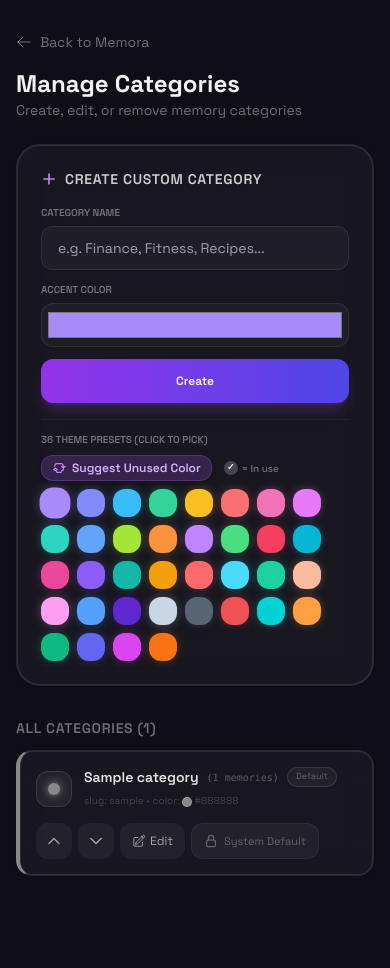
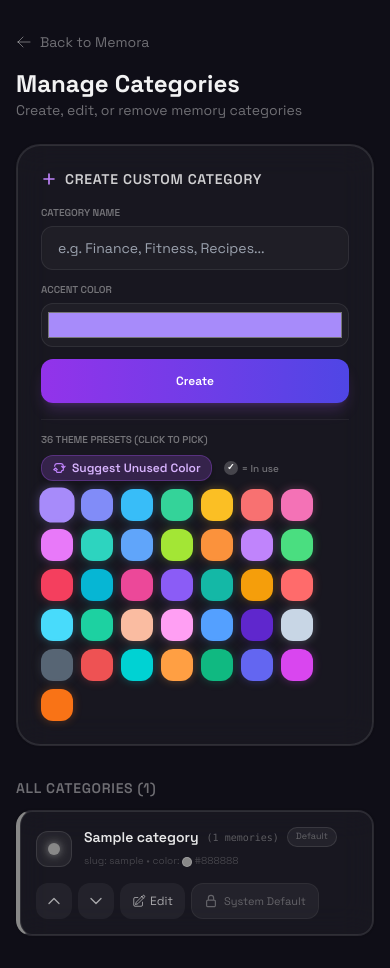
Before and after one commit to omtiwari17/Memora, a Django app: page /categories/ in a window 390 px wide. Before the commit the page ends 876 px from the top, so only its background shows below. Run offline with Django 5.2, Linux system fonts and the light colour scheme; a user stored in the database is signed in; tables that the repository leaves empty hold one stand-in row (values such as "Sample post"); some libraries are stand-ins or nearby versions.

Commit message:
refactor(views): refine memory detail, category management, and admin console for mobile and tablet screens

```diff
--- a/quotes/templates/quotes/admin_denied.html
+++ b/quotes/templates/quotes/admin_denied.html
@@ -3,7 +3,7 @@
 <html lang="en" data-theme="dracula">
 <head>
     <meta charset="UTF-8">
-    <meta name="viewport" content="width=device-width, initial-scale=1.0">
+    <meta name="viewport" content="width=device-width, initial-scale=1.0, viewport-fit=cover">
     <title>Access Denied - Memora Admin</title>
     <link rel="icon" type="image/svg+xml" href="{% static 'logo.svg' %}">
     <link rel="apple-touch-icon" sizes="180x180" href="{% static 'apple-touch-icon.png' %}">
--- a/quotes/templates/quotes/admin_login.html
+++ b/quotes/templates/quotes/admin_login.html
@@ -3,7 +3,7 @@
 <html lang="en" data-theme="dracula">
 <head>
     <meta charset="UTF-8">
-    <meta name="viewport" content="width=device-width, initial-scale=1.0">
+    <meta name="viewport" content="width=device-width, initial-scale=1.0, viewport-fit=cover">
     <title>Admin Access - Memora Control Console</title>
     <meta name="description" content="Dedicated Admin Authentication Portal for Memora Control Console.">
     <link rel="icon" type="image/svg+xml" href="{% static 'logo.svg' %}">
@@ -106,6 +106,7 @@
                         type="password"
                         name="pin"
                         placeholder="••••••"
+                        inputmode="numeric"
                         class="w-full bg-white/[0.04] border border-white/10 rounded-xl px-4 py-3 text-center text-xl font-mono text-white placeholder-white/20 outline-none focus:border-amber-400/50 focus:bg-white/[0.06] transition-all"
                         required
                     >
--- a/quotes/templates/quotes/category_manage.html
+++ b/quotes/templates/quotes/category_manage.html
@@ -3,7 +3,7 @@
 <html lang="en" data-theme="dracula">
 <head>
     <meta charset="UTF-8">
-    <meta name="viewport" content="width=device-width, initial-scale=1.0">
+    <meta name="viewport" content="width=device-width, initial-scale=1.0, viewport-fit=cover">
     <title>Manage Categories - Memora</title>
     <link rel="icon" type="image/svg+xml" href="{% static 'logo.svg' %}">
     <link rel="apple-touch-icon" sizes="180x180" href="{% static 'apple-touch-icon.png' %}">
@@ -130,7 +130,7 @@
                     <div class="flex flex-wrap gap-2" id="create-color-presets">
                         {% for hex_code, color_title in preset_palette %}
                         <button type="button" onclick="selectPresetColor('{{ hex_code }}', 'create-color', this)"
-                            class="color-swatch-btn w-7 h-7 rounded-xl flex items-center justify-center transition-transform hover:scale-110 shadow-md relative {% if forloop.first %}ring-2 ring-white scale-110{% endif %}"
+                            class="color-swatch-btn w-8 h-8 sm:w-7 sm:h-7 rounded-xl flex items-center justify-center transition-transform hover:scale-110 shadow-md relative {% if forloop.first %}ring-2 ring-white scale-110{% endif %}"
                             style="background-color: {{ hex_code }}; box-shadow: 0 0 10px {{ hex_code }}50;"
                             title="{{ color_title }}{% if hex_code in used_colors %} (Already in use){% else %} (Available){% endif %}">
                             {% if hex_code in used_colors %}
@@ -168,20 +168,20 @@
                 </div>
 
                 <!-- Actions -->
-                <div class="flex items-center gap-1.5">
+                <div class="flex items-center gap-1.5 flex-wrap sm:flex-nowrap">
                     <form method="POST" action="{% url 'category_reorder' cat.id 'up' %}" class="inline">
                         {% csrf_token %}
-                        <button type="submit" class="h-9 w-9 rounded-xl bg-white/5 hover:bg-white/10 text-xs text-white/60 hover:text-white transition-all flex items-center justify-center" title="Move Up">
+                        <button type="submit" class="h-9 w-9 rounded-xl bg-white/5 hover:bg-white/10 text-xs text-white/60 hover:text-white transition-all flex items-center justify-center cursor-pointer" title="Move Up">
                             <svg class="w-4 h-4" fill="none" viewBox="0 0 24 24" stroke="currentColor" stroke-width="2"><path stroke-linecap="round" stroke-linejoin="round" d="M4.5 15.75l7.5-7.5 7.5 7.5"/></svg>
                         </button>
                     </form>
                     <form method="POST" action="{% url 'category_reorder' cat.id 'down' %}" class="inline">
                         {% csrf_token %}
-                        <button type="submit" class="h-9 w-9 rounded-xl bg-white/5 hover:bg-white/10 text-xs text-white/60 hover:text-white transition-all flex items-center justify-center" title="Move Down">
+                        <button type="submit" class="h-9 w-9 rounded-xl bg-white/5 hover:bg-white/10 text-xs text-white/60 hover:text-white transition-all flex items-center justify-center cursor-pointer" title="Move Down">
                             <svg class="w-4 h-4" fill="none" viewBox="0 0 24 24" stroke="currentColor" stroke-width="2"><path stroke-linecap="round" stroke-linejoin="round" d="M19.5 8.25l-7.5 7.5-7.5-7.5"/></svg>
                         </button>
                     </form>
-                    <button onclick="toggleEdit('{{ cat.id }}')" class="h-9 px-3 rounded-xl bg-white/5 hover:bg-white/10 text-xs text-white/60 hover:text-white transition-all flex items-center justify-center gap-1">
+                    <button onclick="toggleEdit('{{ cat.id }}')" class="h-9 px-3 rounded-xl bg-white/5 hover:bg-white/10 text-xs text-white/60 hover:text-white transition-all flex items-center justify-center gap-1 cursor-pointer">
                         <svg class="w-3.5 h-3.5" fill="none" viewBox="0 0 24 24" stroke="currentColor" stroke-width="1.5"><path stroke-linecap="round" stroke-linejoin="round" d="M16.862 4.487l1.687-1.688a1.875 1.875 0 112.652 2.652L10.582 16.07a4.5 4.5 0 01-1.897 1.13L6 18l.8-2.685a4.5 4.5 0 011.13-1.897l8.932-8.931zm0 0L19.5 7.125M18 14v4.75A2.25 2.25 0 0115.75 21H5.25A2.25 2.25 0 013 18.75V8.25A2.25 2.25 0 015.25 6H10"/></svg>
                         Edit
                     </button>
@@ -236,10 +236,10 @@
                                 <span class="text-[9px] text-white/30">✓ = In use</span>
                             </div>
                         </div>
-                        <div class="flex flex-wrap gap-1.5">
+                        <div class="flex flex-wrap gap-2">
                             {% for hex_code, color_title in preset_palette %}
                             <button type="button" onclick="selectPresetColor('{{ hex_code }}', 'edit-color-{{ cat.id }}', this)"
-                                class="color-swatch-btn w-6 h-6 rounded-lg flex items-center justify-center transition-transform hover:scale-110 relative {% if cat.color|lower == hex_code %}ring-2 ring-white scale-110{% endif %}"
+                                class="color-swatch-btn w-8 h-8 sm:w-6 sm:h-6 rounded-lg flex items-center justify-center transition-transform hover:scale-110 relative {% if cat.color|lower == hex_code %}ring-2 ring-white scale-110{% endif %}"
                                 style="background-color: {{ hex_code }};"
                                 title="{{ color_title }}{% if hex_code in used_colors %} (Already in use){% else %} (Available){% endif %}">
                                 {% if hex_code in used_colors %}
--- a/quotes/templates/quotes/random_memory.html
+++ b/quotes/templates/quotes/random_memory.html
@@ -3,7 +3,7 @@
 <html lang="en" data-theme="dracula">
 <head>
     <meta charset="UTF-8">
-    <meta name="viewport" content="width=device-width, initial-scale=1.0">
+    <meta name="viewport" content="width=device-width, initial-scale=1.0, viewport-fit=cover">
     <title>Random Memory - Memora</title>
     <link rel="icon" type="image/svg+xml" href="{% static 'logo.svg' %}">
     <link rel="apple-touch-icon" sizes="180x180" href="{% static 'apple-touch-icon.png' %}">
@@ -65,6 +65,7 @@
                 Show Another Memory
             </button>
         </div>
+    </div>
     <script>
     document.body.addEventListener('htmx:configRequest', (event) => {
         let token = '{{ csrf_token }}';
```
Also changed, not shown: quotes/templates/quotes/admin_dashboard.html (+11 -11 lines), quotes/templates/quotes/memory_detail.html (+35 -2 lines).
